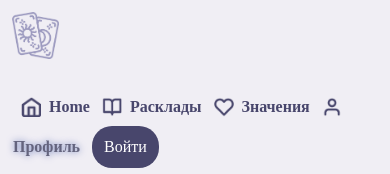
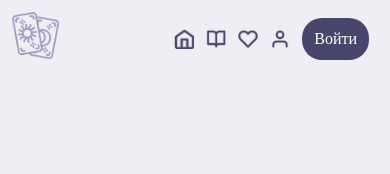
Before and after one commit to MargaritaSkokova/MargaritaSkokova.github.io, a plain HTML site: page profile.html in a window 390 px wide. Shown: the top 174 px of the page. Drawn offline with Linux system fonts and the light colour scheme; a web font is replaced by a local one.

Commit message:
lab 4&5 fix

```diff
--- a/css/style.css
+++ b/css/style.css
@@ -263,7 +263,7 @@ footer {
         font-size: 0;
     }
 
-    #navigation___button___home {
+    #navigation__button__home {
         font-size: 0;
     }
 
--- a/css/style_meaning.css
+++ b/css/style_meaning.css
@@ -269,7 +269,7 @@ footer {
         font-size: 0;
     }
 
-    #navigation___button___home {
+    #navigation__button__home {
         font-size: 0;
     }
 
--- a/css/style_profile.css
+++ b/css/style_profile.css
@@ -126,3 +126,22 @@ footer {
         font-size: 0;
     }
 }
+
+@media (max-width: 725px) {
+
+    #navigation__button__profile {
+        font-size: 0;
+    }
+
+    #navigation__button__home {
+        font-size: 0;
+    }
+
+    #navigation__button__reading {
+        font-size: 0;
+    }
+
+    #navigation__button__meaning {
+        font-size: 0;
+    }
+}
--- a/css/style_reading.css
+++ b/css/style_reading.css
@@ -363,7 +363,7 @@ footer {
         font-size: 0;
     }
 
-    #navigation___button___home {
+    #navigation__button__home {
         font-size: 0;
     }
 
--- a/js/app.js
+++ b/js/app.js
@@ -11,7 +11,7 @@
 window.onload = function () {
     let navigation
     if (document.location.href.includes("index")) {
-        navigation = document.getElementById("navigation___button___home")
+        navigation = document.getElementById("navigation__button__home")
         console.log(navigation)
     } else if (document.location.href.includes("meaning")) {
         navigation = document.getElementById("navigation__button__meaning")
--- a/profile.html
+++ b/profile.html
@@ -20,7 +20,7 @@
     <img id="icon" src="tarot_icon.png" alt="tarot logo"/>
     <h1 id="name-app">TAROT</h1>
     <nav id="navigation">
-        <a href="index.html" class="navigation__button" id="navigation___button___home">
+        <a href="index.html" class="navigation__button" id="navigation__button__home">
             <img class="button__icon" src="home.png" alt="img" id="navigation__button__home__image"/>
             Home
         </a>
```
Also changed, not shown: meaning.html (+1 -1 lines).
